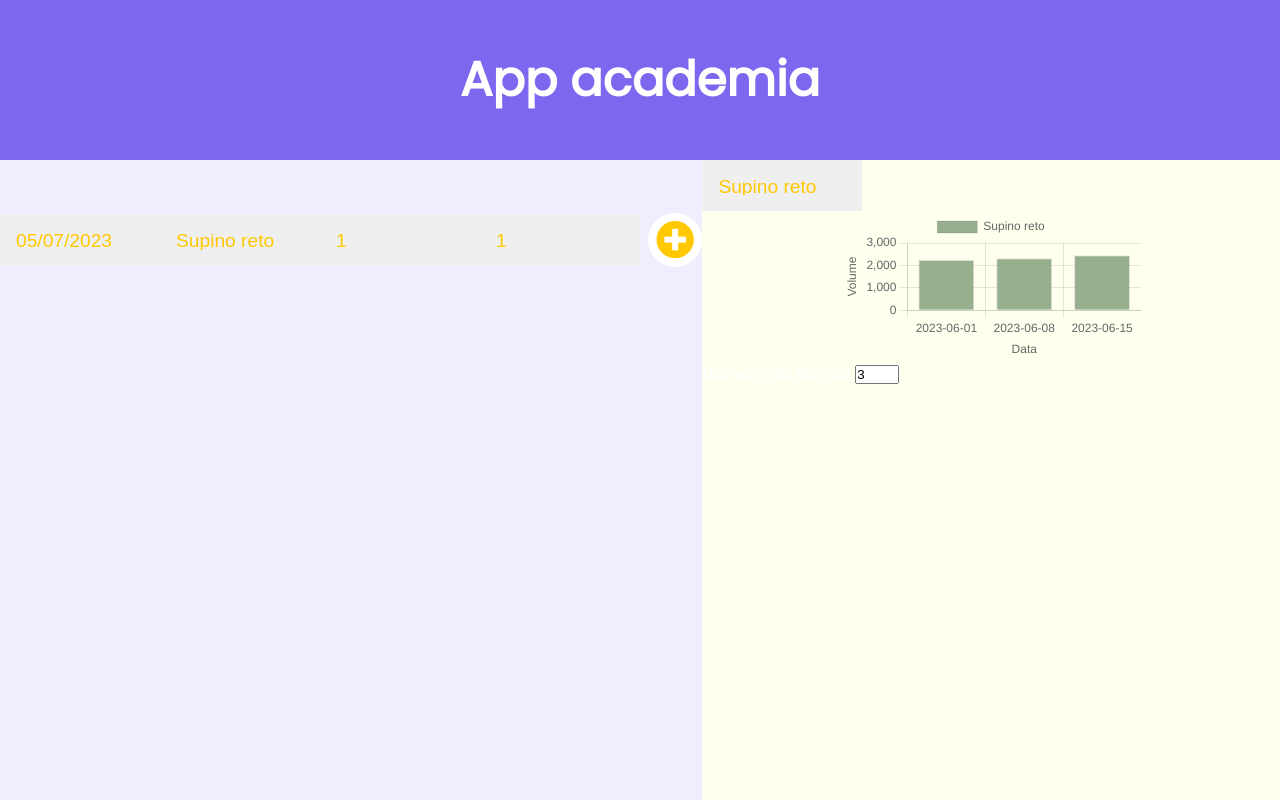
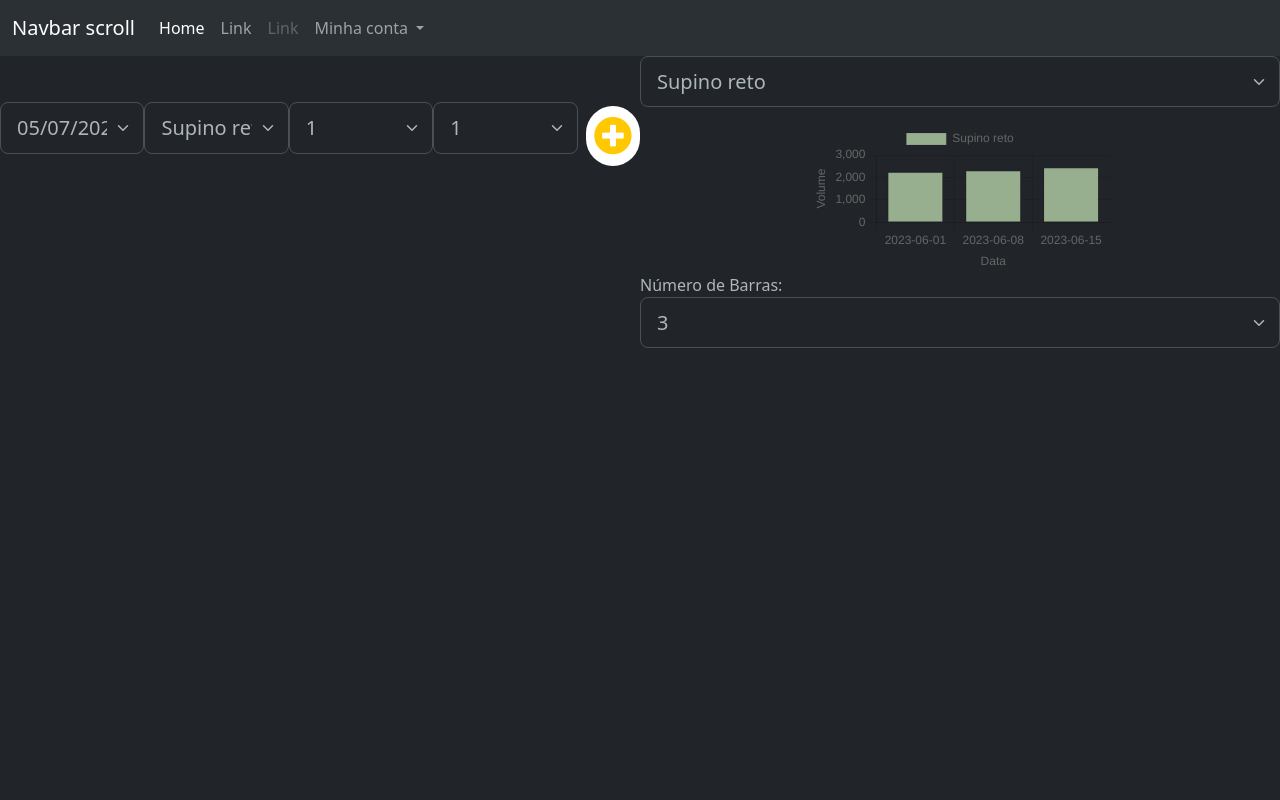
Before and after one commit to Andreivilla/ODAW-Trabalho-final, a plain HTML site: page front/index.html in a window 1280 px wide. Shown: the top 800 px of the page. Drawn offline with nearby package versions, Linux system fonts and the light colour scheme.

Commit message:
bootstrap
- criar seletor de treino do dia
- criar botão de submissão do treino no fim da lista
- resolver barra de navegação
- ver cadastro de treino

```diff
--- a/front/graphScript.js
+++ b/front/graphScript.js
@@ -77,16 +77,16 @@
     return color;
   }
 
-    // Função para atualizar o gráfico com base no número de barras inserido pelo usuário
+  // Função para atualizar o gráfico com base no número de barras selecionado
   function updateNumBarras() {
-      // Carregar o JSON e criar o gráfico com base no exercício selecionado
-      loadJSON(function(response) {
     const exercicioSelect = document.getElementById("exercicioSelect");
     const exercicioSelecionado = exercicioSelect.value;
 
-        const numBarrasInput = document.getElementById("numBarrasInput");
-        const numBarras = parseInt(numBarrasInput.value);
+    const numBarrasSelect = document.getElementById("numBarrasSelect");
+    const numBarras = parseInt(numBarrasSelect.value);
 
+    // Carregar o JSON e criar o gráfico com base no exercício e número de barras selecionados
+    loadJSON(function(response) {
       createChart(response, exercicioSelecionado, numBarras);
     });
   }
@@ -96,11 +96,11 @@
     const exercicioSelect = document.getElementById("exercicioSelect");
     const exercicioSelecionado = exercicioSelect.value;
 
-      // Carregar o JSON e criar o gráfico com base no exercício selecionado
+    const numBarrasSelect = document.getElementById("numBarrasSelect");
+    const numBarras = parseInt(numBarrasSelect.value);
+
+    // Carregar o JSON e criar o gráfico com base no exercício e número de barras selecionados
     loadJSON(function(response) {
-        const numBarrasInput = document.getElementById("numBarrasInput");
-        const numBarras = parseInt(numBarrasInput.value);
-
       createChart(response, exercicioSelecionado, numBarras);
     });
   }
@@ -125,5 +125,5 @@
 
     // Adicionar os eventos onchange aos elementos
     exercicioSelect.addEventListener("change", updateChart);
-      numBarrasInput.addEventListener("change", updateNumBarras);
+    numBarrasSelect.addEventListener("change", updateNumBarras);
   });
--- a/front/index.html
+++ b/front/index.html
@@ -1,30 +1,66 @@
 <!DOCTYPE html>
-<html lang="en">
+<html lang="en" data-bs-theme="dark">
 <head>
     <meta charset="UTF-8">
     <meta http-equiv="X-UA-Compatible" content="IE=edge">
     <meta name="viewport" content="width=device-width, initial-scale=1.0">
     <!-- Google Fonts -->
+    <!--
     <link rel="preconnect" href="https://fonts.googleapis.com">
     <link rel="preconnect" href="https://fonts.gstatic.com" crossorigin>
     <link href="https://fonts.googleapis.com/css2?family=Poppins&display=swap" rel="stylesheet">
+    -->
     <!-- Font Awesome cdn css -->
     <link rel="stylesheet" href="https://cdnjs.cloudflare.com/ajax/libs/font-awesome/5.15.3/css/all.min.css" integrity="sha512-iBBXm8fW90+nuLcSKlbmrPcLa0OT92xO1BIsZ+ywDWZCvqsWgccV3gFoRBv0z+8dLJgyAHIhR35VZc2oM/gI1w==" crossorigin="anonymous" referrerpolicy="no-referrer" />
 
 
     <link rel="stylesheet" href="./styles.css">
 
-
+    <!--Bootstrap-->
+    <link href="https://cdn.jsdelivr.net/npm/bootstrap@5.3.0/dist/css/bootstrap.min.css" rel="stylesheet" integrity="sha384-9ndCyUaIbzAi2FUVXJi0CjmCapSmO7SnpJef0486qhLnuZ2cdeRhO02iuK6FUUVM" crossorigin="anonymous">
+    <script src="https://cdn.jsdelivr.net/npm/@popperjs/core@2.11.8/dist/umd/popper.min.js" integrity="sha384-I7E8VVD/ismYTF4hNIPjVp/Zjvgyol6VFvRkX/vR+Vc4jQkC+hVqc2pM8ODewa9r" crossorigin="anonymous"></script>
+    <script src="https://cdn.jsdelivr.net/npm/bootstrap@5.3.0/dist/js/bootstrap.min.js" integrity="sha384-fbbOQedDUMZZ5KreZpsbe1LCZPVmfTnH7ois6mU1QK+m14rQ1l2bGBq41eYeM/fS" crossorigin="anonymous"></script>
 
 
     <title>App academia</title>
 
 </head>
 <body>
+    <!--nav bar-->
+    <nav class="navbar navbar-expand-lg bg-body-tertiary" data-bs-theme="dark">
+      <div class="container-fluid">
+        <a class="navbar-brand" href="#">Navbar scroll</a>
+        <button class="navbar-toggler" type="button" data-bs-toggle="collapse" data-bs-target="#navbarScroll" aria-controls="navbarScroll" aria-expanded="false" aria-label="Toggle navigation">
+          <span class="navbar-toggler-icon"></span>
+        </button>
+        <div class="collapse navbar-collapse" id="navbarScroll">
+          <ul class="navbar-nav me-auto my-2 my-lg-0 navbar-nav-scroll" style="--bs-scroll-height: 100px;">
+            <li class="nav-item">
+              <a class="nav-link active" aria-current="page" href="index.html">Home</a>
+            </li>
+            <li class="nav-item">
+              <a class="nav-link" href="#">Link</a>
+            </li>
+            <li class="nav-item">
+              <a class="nav-link disabled">Link</a>
+            </li>
+            <li class="nav-item dropdown">
+              <a class="nav-link dropdown-toggle" href="#" role="button" data-bs-toggle="dropdown" aria-expanded="false">
+                Minha conta
+              </a>
+              <ul class="dropdown-menu" >
+                <li><a class="dropdown-item" href="entrar.html">Entrar</a></li>
+                <li><a class="dropdown-item" href="cadastrar.html">Cadastrar</a></li>
+                <li><hr class="dropdown-divider"></li>
+                <li><a class="dropdown-item" href="#">Sair</a></li>
+              </ul>
+            </li>
+          </ul>
+        </div>
+      </div>
+    </nav>
 
-    <header>
-        <h1>App academia</h1>
-    </header>
+
 
     <!--Corpo da pagina-->
 
@@ -32,16 +68,16 @@
         <!--esquerda adicionar series -->
         <div class="left">
             <form id="formulario" action="">
-                <select class="set-input" id="data">
+                <select class="form-select form-select-lg mb-3"  class="set-input" id="data">
                   <!-- Opções de datas preenchidas dinamicamente -->
                 </select>
-                <select class="set-input" id="exercicio">
+                <select class="form-select form-select-lg mb-3" class="set-input" id="exercicio">
                   <!-- Opções de 1 a 1000 preenchidas dinamicamente -->
                 </select>
-                <select class="set-input" id="carga">
+                <select class="form-select form-select-lg mb-3" class="set-input" id="carga">
                   <!-- Opções de 1 a 1000 preenchidas dinamicamente -->
                 </select>
-                <select class="set-input" id="repeticoes">
+                <select class="form-select form-select-lg mb-3" class="set-input" id="repeticoes">
                   <!-- Opções de 1 a 1000 preenchidas dinamicamente -->
                 </select>
                 <button class="set-button" type="submit" onclick="submitForm(event)">
@@ -55,13 +91,19 @@
         </div>
         <!--direita graficos-->
         <div class="right">
-          <select id="exercicioSelect" onchange="updateChart()">
+          <select class="form-select form-select-lg mb-3" id="exercicioSelect" onchange="updateChart()">
           </select>
           <canvas id="myChart"></canvas>
 
           <div>
-            <label for="numBarrasInput">Número de Barras:</label>
-            <input type="number" id="numBarrasInput" min="2" value="3" max="5">
+            <label for="numBarrasSelect">Número de Barras:</label>
+            <select class="form-select form-select-lg mb-3" id="numBarrasSelect">
+              <option value="2">2</option>
+              <option value="3" selected>3</option>
+              <option value="4">4</option>
+              <option value="5">5</option>
+            </select>
+
           </div>
         </div>
 
--- a/front/inputScript.js
+++ b/front/inputScript.js
@@ -22,20 +22,17 @@ function populateDateOptions() {
             option.value = formatDate(previousDate);
             selectField.appendChild(option);
         }
-    }
+  }
 
   // Função para preencher as opções de 1 a 1000 nos campos de seleção restantes
-  function populateNumberOptions() {
-    var selectFields = document.querySelectorAll('.set-input:not(#exercicio)');
+  function popularCamposSelect(idCampo) {
+    var campoSelect = document.getElementById(idCampo);
 
     for (var i = 1; i <= 1000; i++) {
-      var option = document.createElement('option');
+      var option = document.createElement("option");
+      option.value = i;
       option.text = i;
-      option.value = i;
-
-      for (var j = 0; j < selectFields.length; j++) {
-        selectFields[j].appendChild(option.cloneNode(true));
-      }
+      campoSelect.appendChild(option);
     }
   }
 
@@ -79,6 +76,7 @@ function populateDateOptions() {
     }
 
     // Chama as funções para preencher as opções nos campos de seleção
-    populateDateOptions();
-    populateExerciseOptions();
-    populateNumberOptions();
+  populateDateOptions();
+  populateExerciseOptions();
+  popularCamposSelect("carga");
+  popularCamposSelect("repeticoes");
--- a/front/script.js
+++ b/front/script.js
@@ -74,11 +74,12 @@ function addSet(event) {
     saveLocalSets(setInfos);//ta aqui ó
 
     //botão de check deixa ele aqui vai q é util ter um botão ali tipo um alterar
+    /*
     const completedButton = document.createElement("button");
     completedButton.innerHTML = '<i class="fas fa-check-circle"></li>';
     completedButton.classList.add("complete-btn");
     setDiv.appendChild(completedButton);
-
+    */
     //ignore por enquanto
     const trashButton = document.createElement("button");
     trashButton.innerHTML = '<i class="fas fa-trash"></li>';
--- a/front/styles.css
+++ b/front/styles.css
@@ -15,7 +15,7 @@ header {
     font-size: 1.5rem;
 }
 
-header,
+/*header, */
 form {
     min-height: 20vh;
     display: flex;
@@ -29,10 +29,10 @@ form button {
     padding-left: 1rem;
     font-size: 1.8rem;
     border: none;
-    background: white;
+    /*background: white;*/
     border-radius: 2rem;
 }
-
+/*Botão */
 form button {
     color: rgb(255, 200, 0);
     background: white;
@@ -137,6 +137,8 @@ select {
     border-radius: 50px;
 }
 
+
+
 select {
     color:rgb(255, 200, 0);
     font-size: 1.2rem;
@@ -174,11 +176,12 @@ select {
   }
 
   .left {
-    background-color: #eef; /* Cor de fundo da div esquerda */
+    max-height: calc(100vh - 17px); /* Define a maximum height for the left page */
+    overflow-y: auto; /* Add a vertical scrollbar when necessary */
   }
 
   .right {
-    background-color: #ffe; /* Cor de fundo da div direita */
+    /*background-color: #ffe; /* Cor de fundo da div direita */
   }
   /* Media query personalizada para definir a quantidade de pixels */
 @media (max-width: 600px) {
@@ -189,6 +192,6 @@ select {
   }
 
   #myChart {
-    max-width: 500px;
+    max-width: 700px;/*tamanho dos graficos*/
     margin: 0 auto;
   }
```
Also changed, not shown: front/cadastrar.html (added, +95 -0 lines), front/entrar.html (added, +79 -0 lines), esquemabanco.txt (added). Lines whose indentation alone changed are shown as unchanged.
